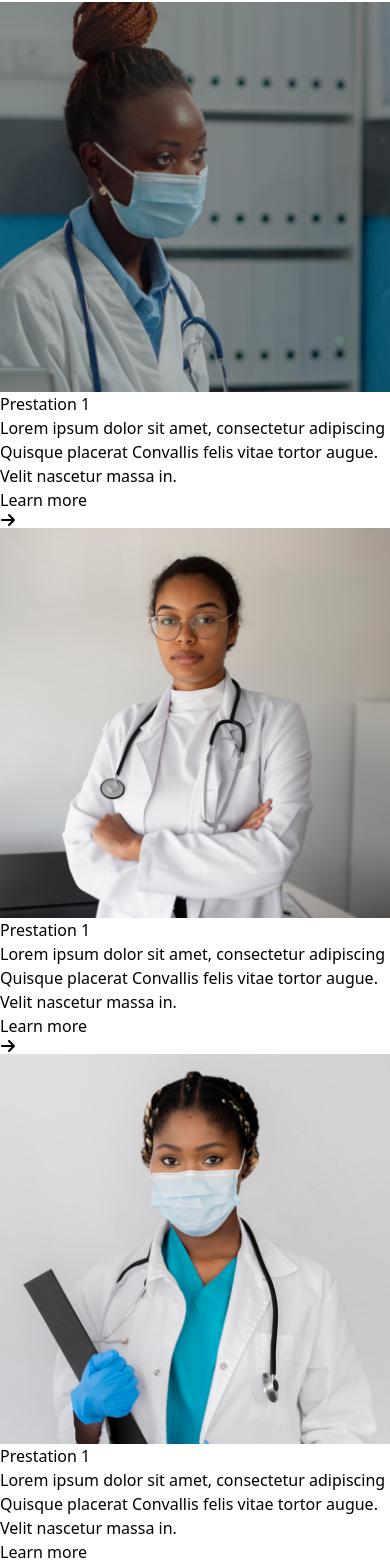
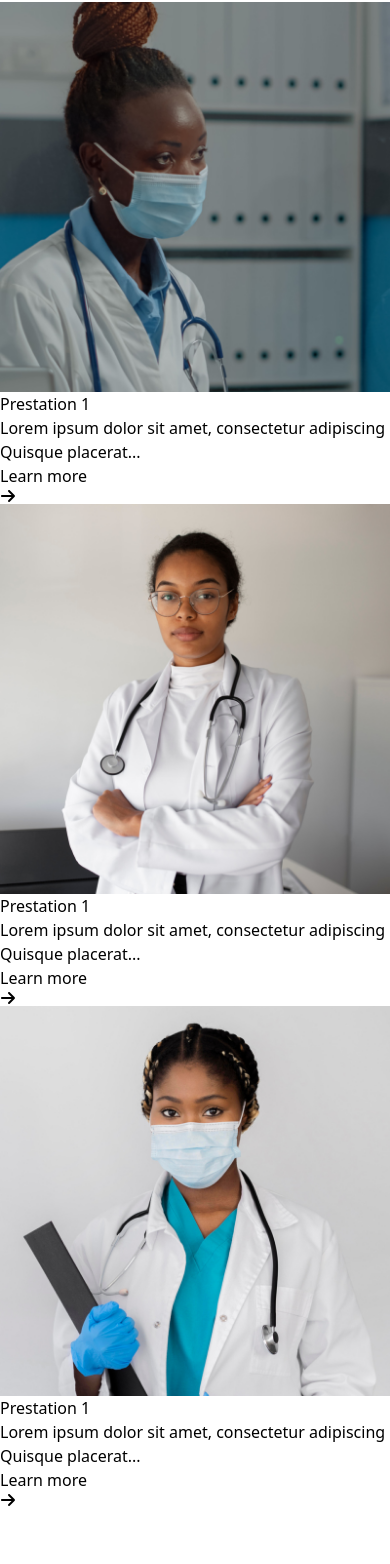
Before and after one commit to rovertnet/Scool, a React (Vite) app: page /solution in a window 390 px wide. Shown: the part 490-2054 px from the top of the page. After the commit the page ends 1998 px from the top, so only its background shows below. Built offline with nearby package versions, Linux system fonts and the light colour scheme.

Commit message:
last commit

```diff
--- a/src/component/cSlution/CardSolution.jsx
+++ b/src/component/cSlution/CardSolution.jsx
@@ -3,13 +3,13 @@ import { FaArrowRight } from "react-icons/fa6";
 const CardSolution = () => {
   return (
     <>
-      <div className="mt-20 md:mt-20 md:mb-14 mb-12 px-10 md:px-12 md:py-20 py-10 block">
-        <div className=" md:mx-8 mx-6 grid grid-cols-2 md:grid-cols-3 gap-5">
-          <div className=" bg-slate-300 dark:bg-slate-800 rounded-lg overflow-hidden">
+      <div className="mt-10 md:mt-10 md:mb-14 mb-12 px-10 md:px-12 md:py-10 py-10 block">
+        <div className=" grid grid-cols-2 md:grid-cols-3 gap-5">
+          <div className=" bg-white shadow-md border-[1px] border-slate-400 rounded-lg overflow-hidden">
             <img
               src="../../public/1.png"
               alt=""
-              className=" w-full h-36 md:h-72 object-cover"
+              className=" w-full h-36 md:h-96 object-cover"
             />
             <div className=" text- p-5 w-full">
               <h3 className="text-2xl md:text-2xl mb-3 md:mb-4 font-bold">
@@ -17,8 +17,28 @@ const CardSolution = () => {
               </h3>
               <p className=" flex flex-wrap gap-2 flex-row items-center justify-start text-lg md:text-lg">
                 Lorem ipsum dolor sit amet, consectetur adipiscing Quisque
-                placerat Convallis felis vitae tortor augue. Velit nascetur
-                massa in.
+                placerat...
+              </p>
+              <p className="flex space-x-5  ">
+                <span className="text-lg text-green-700">Learn more </span>
+                <FaArrowRight className=" text-lg md:text-lg text-green-700" />{" "}
+              </p>
+            </div>
+          </div>
+
+          <div className=" bg-white shadow-md border-[1px] border-slate-400 rounded-lg overflow-hidden">
+            <img
+              src="../../public/2.png"
+              alt=""
+              className=" w-full h-36 md:h-96 object-cover"
+            />
+            <div className=" text- p-5 w-full">
+              <h3 className="text-2xl md:text-2xl mb-3 md:mb-4 font-bold">
+                Prestation 1
+              </h3>
+              <p className=" flex flex-wrap gap-2 flex-row items-center justify-start text-lg md:text-lg">
+                Lorem ipsum dolor sit amet, consectetur adipiscing Quisque
+                placerat...
               </p>
               <p className="flex space-x-5 text-green-700">
                 Learn more{" "}
@@ -27,11 +47,11 @@ const CardSolution = () => {
             </div>
           </div>
 
-          <div className=" bg-slate-300 dark:bg-slate-800 rounded-lg overflow-hidden">
+          <div className=" bg-white shadow-md border-[1px] border-slate-400 rounded-lg overflow-hidden">
             <img
-              src="../../public/2.png"
+              src="../../public/3.png"
               alt=""
-              className=" w-full h-36 md:h-52 object-cover"
+              className=" w-full h-36 md:h-96 object-cover"
             />
             <div className=" text- p-5 w-full">
               <h3 className="text-2xl md:text-2xl mb-3 md:mb-4 font-bold">
@@ -39,30 +59,7 @@ const CardSolution = () => {
               </h3>
               <p className=" flex flex-wrap gap-2 flex-row items-center justify-start text-lg md:text-lg">
                 Lorem ipsum dolor sit amet, consectetur adipiscing Quisque
-                placerat Convallis felis vitae tortor augue. Velit nascetur
-                massa in.
-              </p>
-              <p className="flex space-x-5 text-green-700">
-                Learn more{" "}
-                <FaArrowRight className=" text-lg md:text-lg text-green-700" />{" "}
-              </p>
-            </div>
-          </div>
-
-          <div className=" bg-slate-300 dark:bg-slate-800 rounded-lg overflow-hidden">
-            <img
-              src="../../public/3.png"
-              alt=""
-              className=" w-full h-36 md:h-52 object-cover"
-            />
-            <div className=" text- p-5 w-full">
-              <h3 className="text-2xl md:text-2xl mb-3 md:mb-4 font-bold">
-                Prestation 1
-              </h3>
-              <p className=" flex flex-wrap gap-2 flex-row items-center justify-start text-lg md:text-lg">
-                Lorem ipsum dolor sit amet, consectetur adipiscing Quisque
-                placerat Convallis felis vitae tortor augue. Velit nascetur
-                massa in.
+                placerat...
               </p>
               <p className="flex space-x-5 text-green-700">
                 Learn more{" "}
```
